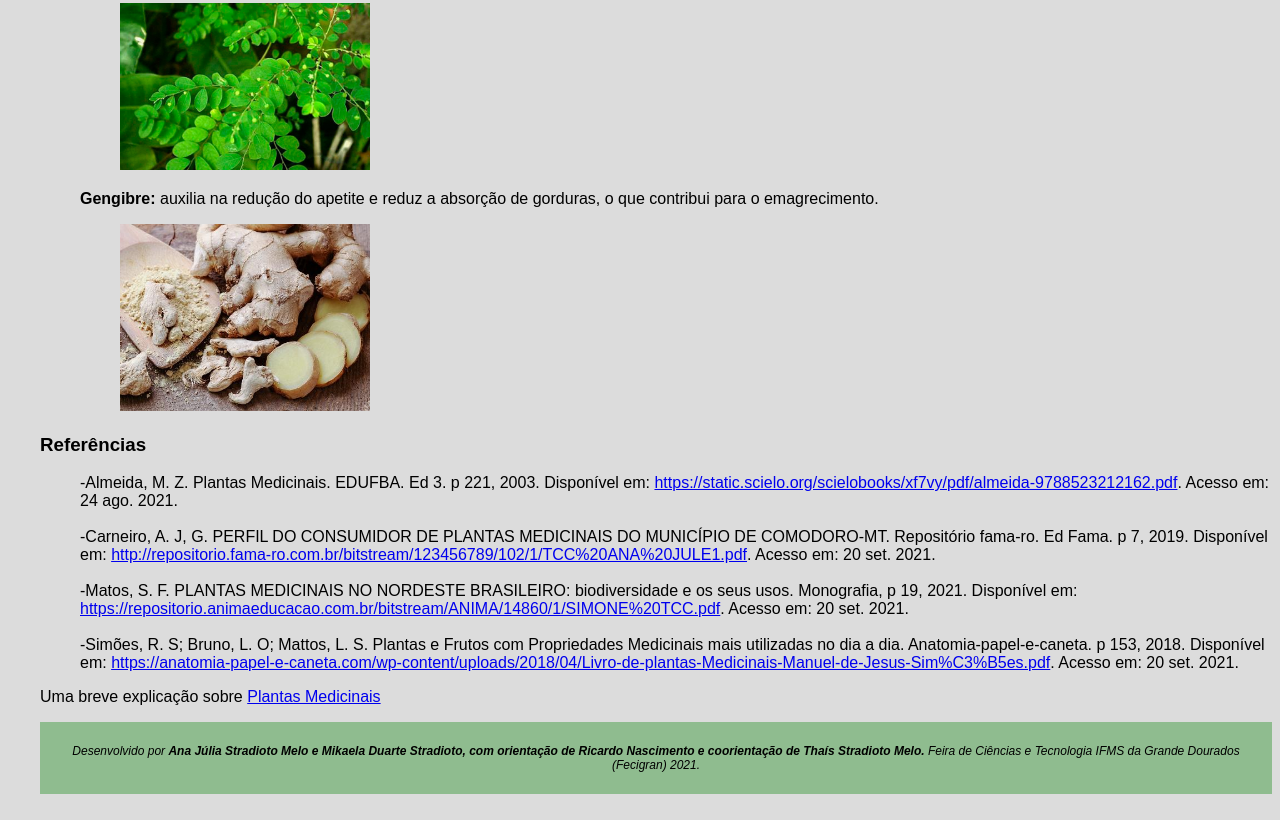
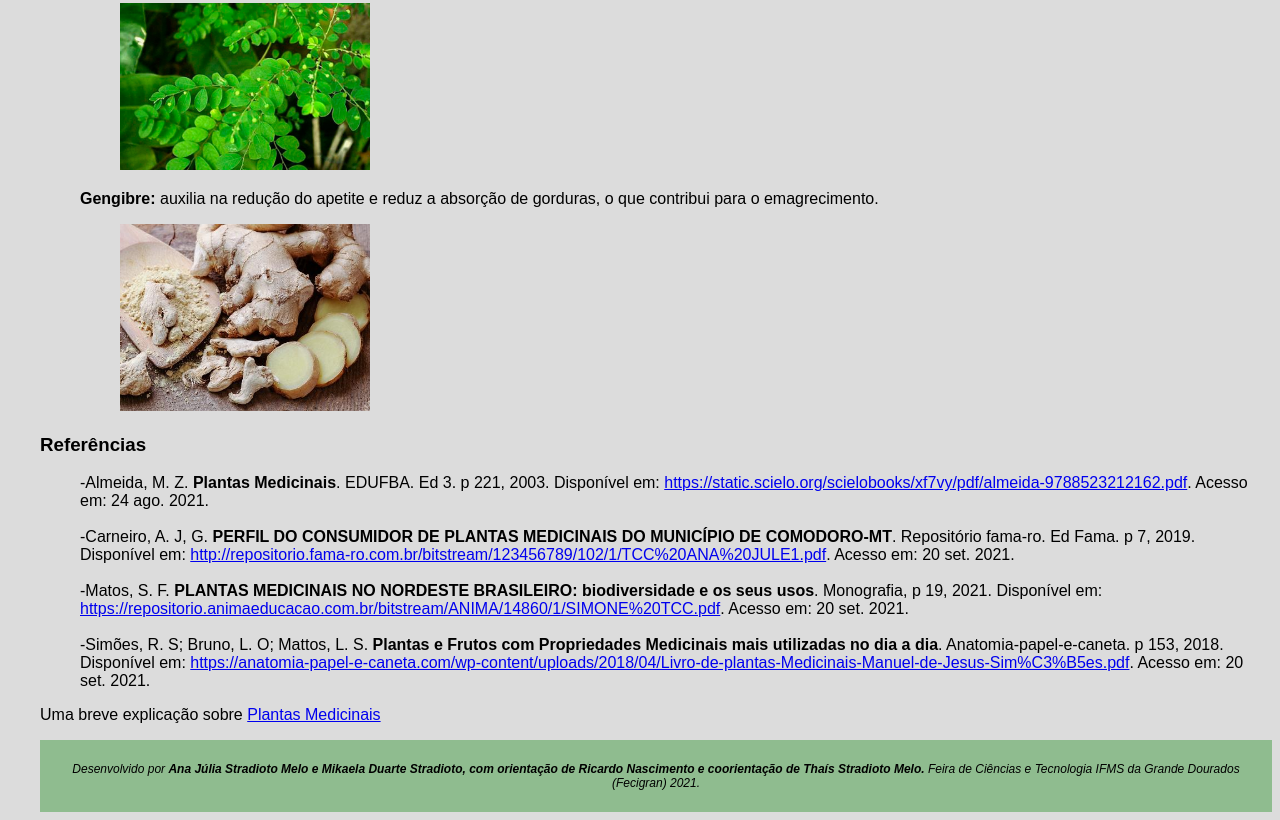
Before and after one commit to Anajuliastradioto/PlantasMedicinais, a plain HTML site: page index.html in a window 1280 px wide. Shown: the part 3303-4123 px from the top of the page. Drawn offline with Linux system fonts and the light colour scheme.

Commit message:
Add files via upload

```diff
--- a/index.html
+++ b/index.html
@@ -93,10 +93,10 @@
                 <h3> Referências </h3>
 
                 <ul>
-                     <li> -Almeida, M. Z.  Plantas Medicinais. EDUFBA. Ed 3. p 221, 2003. Disponível em: <a href="https://static.scielo.org/scielobooks/xf7vy/pdf/almeida-9788523212162.pdf">https://static.scielo.org/scielobooks/xf7vy/pdf/almeida-9788523212162.pdf</a>. Acesso em: 24 ago. 2021.</li>
-                     <li><br> -Carneiro, A. J, G. PERFIL DO CONSUMIDOR DE PLANTAS MEDICINAIS DO MUNICÍPIO DE COMODORO-MT. Repositório fama-ro. Ed Fama. p 7, 2019. Disponível em: <a href="http://repositorio.fama-ro.com.br/bitstream/123456789/102/1/TCC%20ANA%20JULE1.pdf">http://repositorio.fama-ro.com.br/bitstream/123456789/102/1/TCC%20ANA%20JULE1.pdf</a>. Acesso em: 20 set. 2021.</li>
-                     <li><br> -Matos, S. F. PLANTAS MEDICINAIS NO NORDESTE BRASILEIRO: biodiversidade e os seus usos. Monografia,  p 19, 2021. Disponível em: <a href="https://repositorio.animaeducacao.com.br/bitstream/ANIMA/14860/1/SIMONE%20TCC.pdf">https://repositorio.animaeducacao.com.br/bitstream/ANIMA/14860/1/SIMONE%20TCC.pdf</a>. Acesso em: 20 set. 2021.</li>
-                     <li><br> -Simões, R. S; Bruno, L. O;  Mattos, L. S. Plantas e Frutos com Propriedades Medicinais mais utilizadas no dia a dia. Anatomia-papel-e-caneta. p 153, 2018. Disponível em: <a href="https://anatomia-papel-e-caneta.com/wp-content/uploads/2018/04/Livro-de-plantas-Medicinais-Manuel-de-Jesus-Sim%C3%B5es.pdf">https://anatomia-papel-e-caneta.com/wp-content/uploads/2018/04/Livro-de-plantas-Medicinais-Manuel-de-Jesus-Sim%C3%B5es.pdf</a>. Acesso em: 20 set. 2021.</li>
+                     <li> -Almeida, M. Z. <strong>Plantas Medicinais</strong>. EDUFBA. Ed 3. p 221, 2003. Disponível em: <a href="https://static.scielo.org/scielobooks/xf7vy/pdf/almeida-9788523212162.pdf">https://static.scielo.org/scielobooks/xf7vy/pdf/almeida-9788523212162.pdf</a>. Acesso em: 24 ago. 2021.</li>
+                     <li><br> -Carneiro, A. J, G. <strong>PERFIL DO CONSUMIDOR DE PLANTAS MEDICINAIS DO MUNICÍPIO DE COMODORO-MT</strong>. Repositório fama-ro. Ed Fama. p 7, 2019. Disponível em: <a href="http://repositorio.fama-ro.com.br/bitstream/123456789/102/1/TCC%20ANA%20JULE1.pdf">http://repositorio.fama-ro.com.br/bitstream/123456789/102/1/TCC%20ANA%20JULE1.pdf</a>. Acesso em: 20 set. 2021.</li>
+                     <li><br> -Matos, S. F. <strong>PLANTAS MEDICINAIS NO NORDESTE BRASILEIRO: biodiversidade e os seus usos</strong>. Monografia,  p 19, 2021. Disponível em: <a href="https://repositorio.animaeducacao.com.br/bitstream/ANIMA/14860/1/SIMONE%20TCC.pdf">https://repositorio.animaeducacao.com.br/bitstream/ANIMA/14860/1/SIMONE%20TCC.pdf</a>. Acesso em: 20 set. 2021.</li>
+                     <li><br> -Simões, R. S; Bruno, L. O;  Mattos, L. S. <strong>Plantas e Frutos com Propriedades Medicinais mais utilizadas no dia a dia</strong>. Anatomia-papel-e-caneta. p 153, 2018. Disponível em: <a href="https://anatomia-papel-e-caneta.com/wp-content/uploads/2018/04/Livro-de-plantas-Medicinais-Manuel-de-Jesus-Sim%C3%B5es.pdf">https://anatomia-papel-e-caneta.com/wp-content/uploads/2018/04/Livro-de-plantas-Medicinais-Manuel-de-Jesus-Sim%C3%B5es.pdf</a>. Acesso em: 20 set. 2021.</li>
                 </ul>
 
                 <p>Uma breve explicação sobre <a href="https://youtu.be/sL_HeJzE8hY">Plantas Medicinais</a></p>
```
